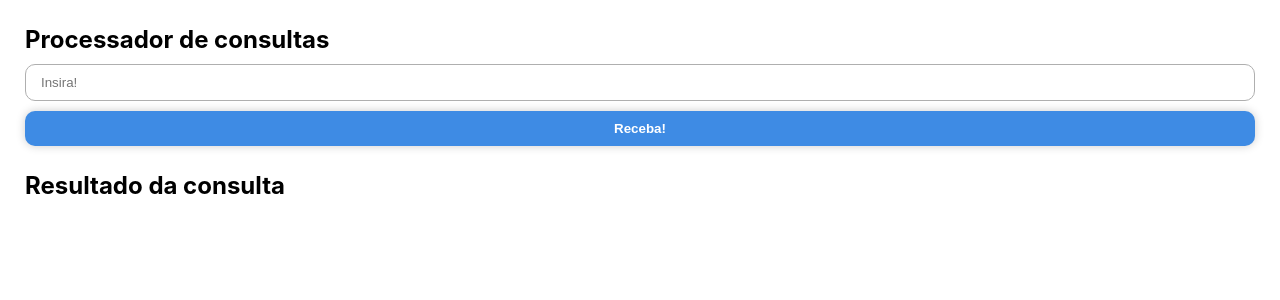
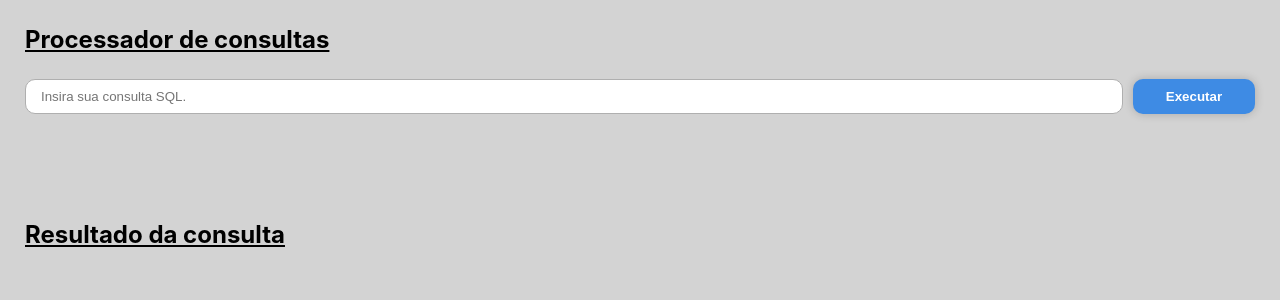
Before and after one commit to PlayerGhost/Query-Parser, a React (Vite) app: page / in a window 1280 px wide. Shown: the top 300 px of the page. Built offline with nearby package versions, Linux system fonts and the light colour scheme.

Commit message:
Front-End Changes

```diff
--- a/src/index.css
+++ b/src/index.css
@@ -7,6 +7,7 @@
 }
 
 body {
+  background-color: #d3d3d3;
   margin: 0;
   font-family: -apple-system, BlinkMacSystemFont, 'Segoe UI', 'Roboto', 'Oxygen',
     'Ubuntu', 'Cantarell', 'Fira Sans', 'Droid Sans', 'Helvetica Neue',
--- a/src/pages/MainPage.css
+++ b/src/pages/MainPage.css
@@ -8,7 +8,7 @@
 
 .user-input {
 	display: flex;
-	flex-direction: column;
+	flex-direction: row;
 	gap: 10px;
 }
 
@@ -36,11 +36,15 @@
 }
 
 #query {
+	width: 90%;
+	height: 30%;
 	padding: 10px 15px;
 	border-radius: 10px;
 }
 
 #parse-query {
+	width: 10%;
+	height: 30%;
 	padding: 10px;
 	font-weight: 700;
 	border-radius: 10px;
@@ -55,8 +59,16 @@
 	opacity: 0.8;
 }
 
+#parse-query:active {
+	background-color: blue;
+}
+
 #results-body {
 	box-shadow: 0 0 10px rgba(0, 0, 0, 0.2);
 	padding: 20px;
 	border-radius: 10px;
 }
+
+h2{
+	text-decoration: underline;
+}
--- a/src/pages/MainPage.jsx
+++ b/src/pages/MainPage.jsx
@@ -52,23 +52,23 @@ export default function MainPage() {
 
 	return (
 		<div className="main">
+			<h2>Processador de consultas</h2>
 			<div className="user-input">
-				<h2>Processador de consultas</h2>
 				<input
 					type="text"
 					id="query"
-					placeholder="Insira!"
+					placeholder="Insira sua consulta SQL."
 					value={query}
 					onChange={(q) => setQuery(q.target.value)}
 					onKeyDown={(e) => e.keyCode === ENTER_KEYCODE && onClick()}
 				></input>
 				<button id="parse-query" onClick={onClick}>
-					Receba!
+					Executar
 				</button>
 			</div>
-			{Boolean(error) && <h3 className="error-message">Erro: {error}</h3>}
 			<div className="results">
 				<h2>Resultado da consulta</h2>
+				{Boolean(error) && <h3 className="error-message">Erro: {error}</h3>}
 				{Boolean(result) && <div id="results-body">{result}</div>}
 			</div>
 		</div>
```
Also changed, not shown: package.json (line endings or trailing spaces), 1 other file (tests, documents, lock files or other folders).
